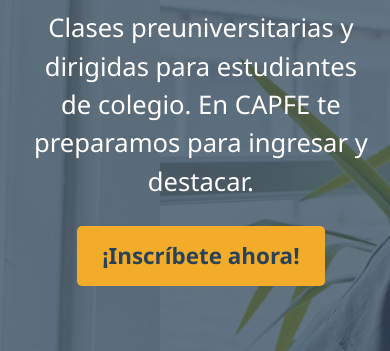
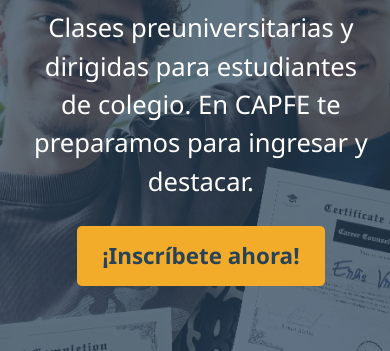
Before and after one commit to RommelJuarez/CAPFE, a plain HTML site: page index.html in a window 390 px wide. Shown: the part 454-805 px from the top of the page. Drawn offline with nearby package versions, Linux system fonts and the light colour scheme.

Commit message:
responsive background

```diff
--- a/styles/styles.css
+++ b/styles/styles.css
@@ -165,3 +165,13 @@
     transform: translateX(-175.5%);
   }
 }
+
+@media (max-width: 768px) {
+
+  .hero-container {
+
+  background-position:  center;
+
+
+}
+}
```
